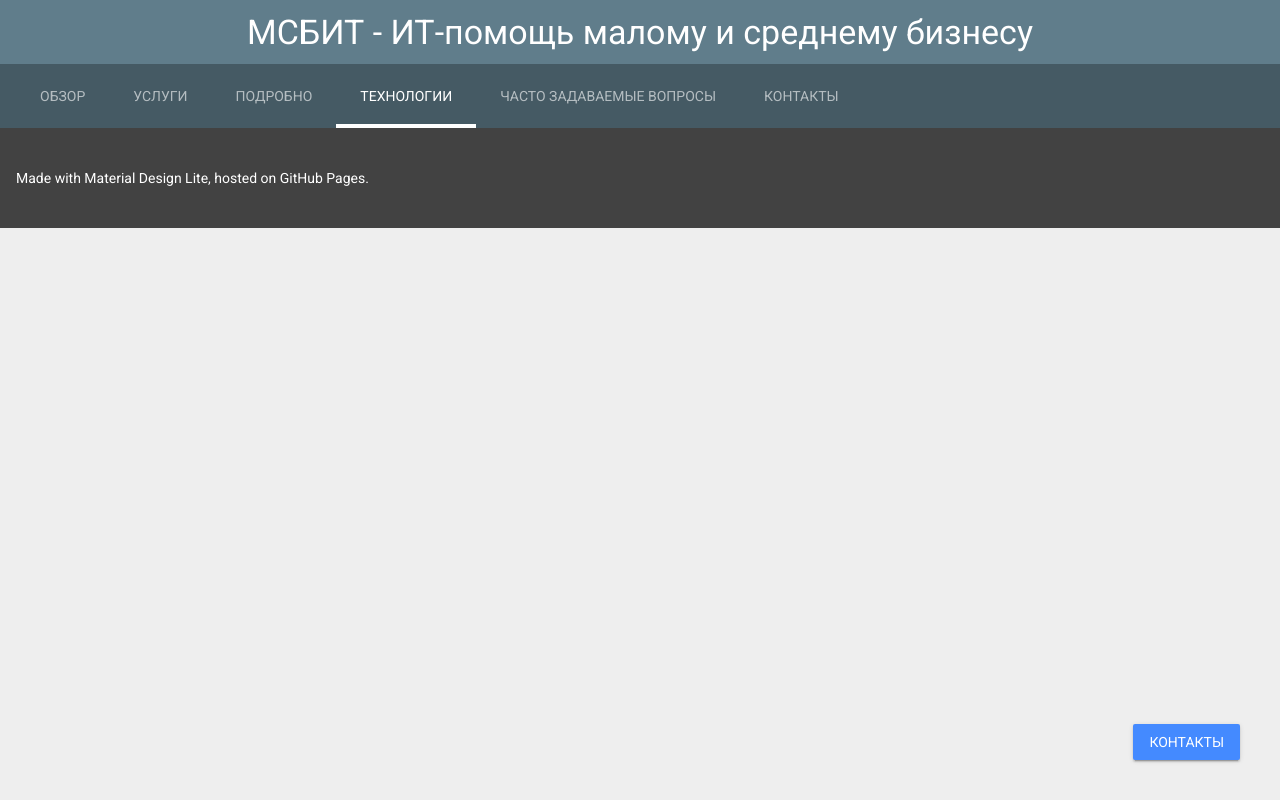
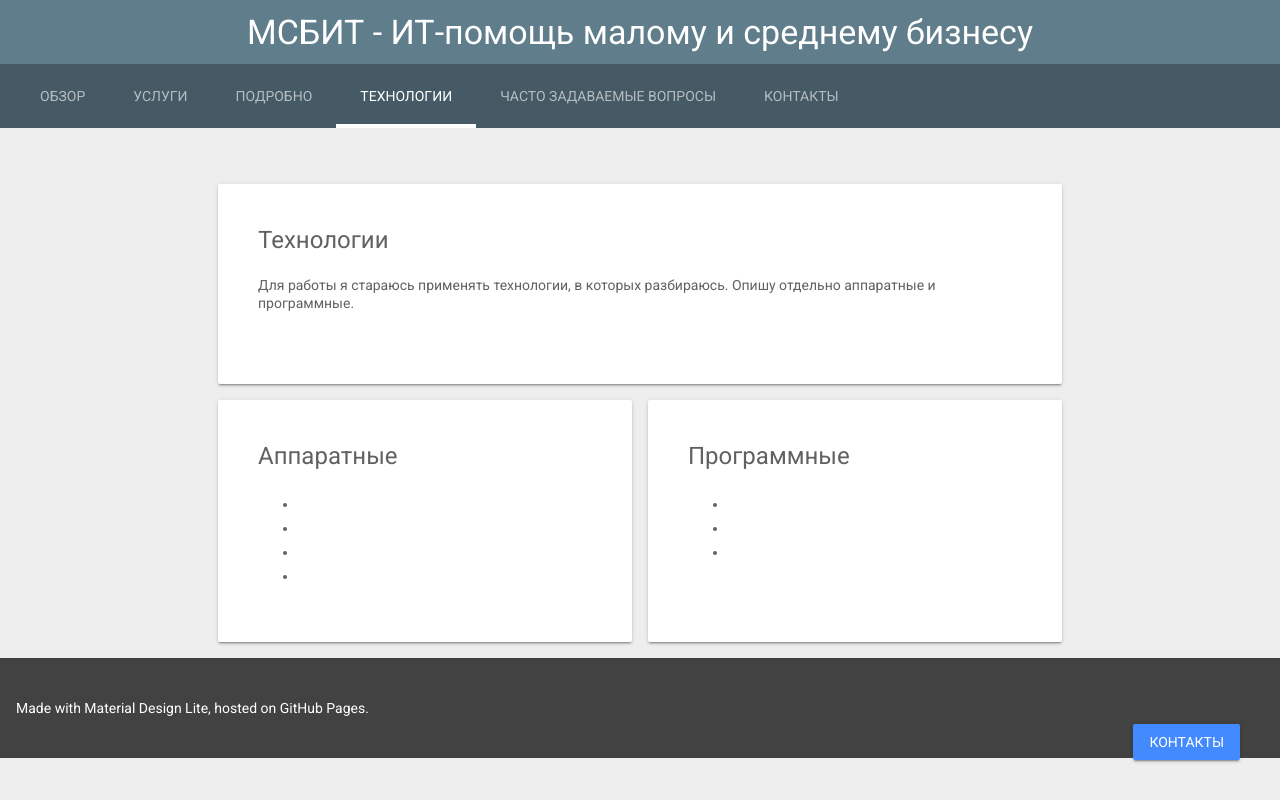
Before and after one commit to ghmahn/ghmahn.github.io, a plain HTML site: page index.html in a window 1280 px wide. Both pictures are taken after a click on the link "ТЕХНОЛОГИИ". Drawn offline with nearby package versions, Linux system fonts and the light colour scheme.

Commit message:
ывва

```diff
--- a/index.html
+++ b/index.html
@@ -226,6 +226,37 @@
             </div>
           </section>
         </div>
+        <div class="mdl-layout__tab-panel" id="technology"><!-- Технологии -->
+          <section class="section--center mdl-grid">
+            <div class="mdl-card mdl-cell mdl-cell--12-col-desktop mdl-cell--12-col-tablet mdl-cell--12-col-phone mdl-shadow--2dp">
+              <div class="mdl-card__supporting-text">
+              <h4>Технологии</h4>
+              Для работы я стараюсь применять технологии, в которых разбираюсь. Опишу отдельно аппаратные и программные.
+              </div>
+            </div>
+            <div class="mdl-card mdl-cell mdl-cell--6-col-desktop mdl-cell--8-col-tablet mdl-cell--4-col-phone mdl-shadow--2dp">
+              <div class="mdl-card__supporting-text">
+                <h4>Аппаратные</h4>
+                  <ul>
+                    <li></li>
+                    <li></li>
+                    <li></li>
+                    <li></li>
+                  </ul>
+              </div>
+            </div>
+            <div class="mdl-card mdl-cell mdl-cell--6-col-desktop mdl-cell--8-col-tablet mdl-cell--4-col-phone mdl-shadow--2dp">
+              <div class="mdl-card__supporting-text">
+                <h4>Программные</h4>
+                <ul>
+                  <li></li>
+                  <li></li>
+                  <li></li>
+                </ul>
+              </div>
+            </div>
+          </section>
+        </div>
         <div class="mdl-layout__tab-panel" id="contact"><!-- Контакты -->
           <section class="section--center mdl-grid mdl-grid--no-spacing mdl-shadow--2dp" style="width:300px">
             <div class="mdl-card mdl-cell  mdl-cell--12-col-desktop mdl-cell--12-col-tablet mdl-cell--12-col-phone mdl-cell--middle">
```
